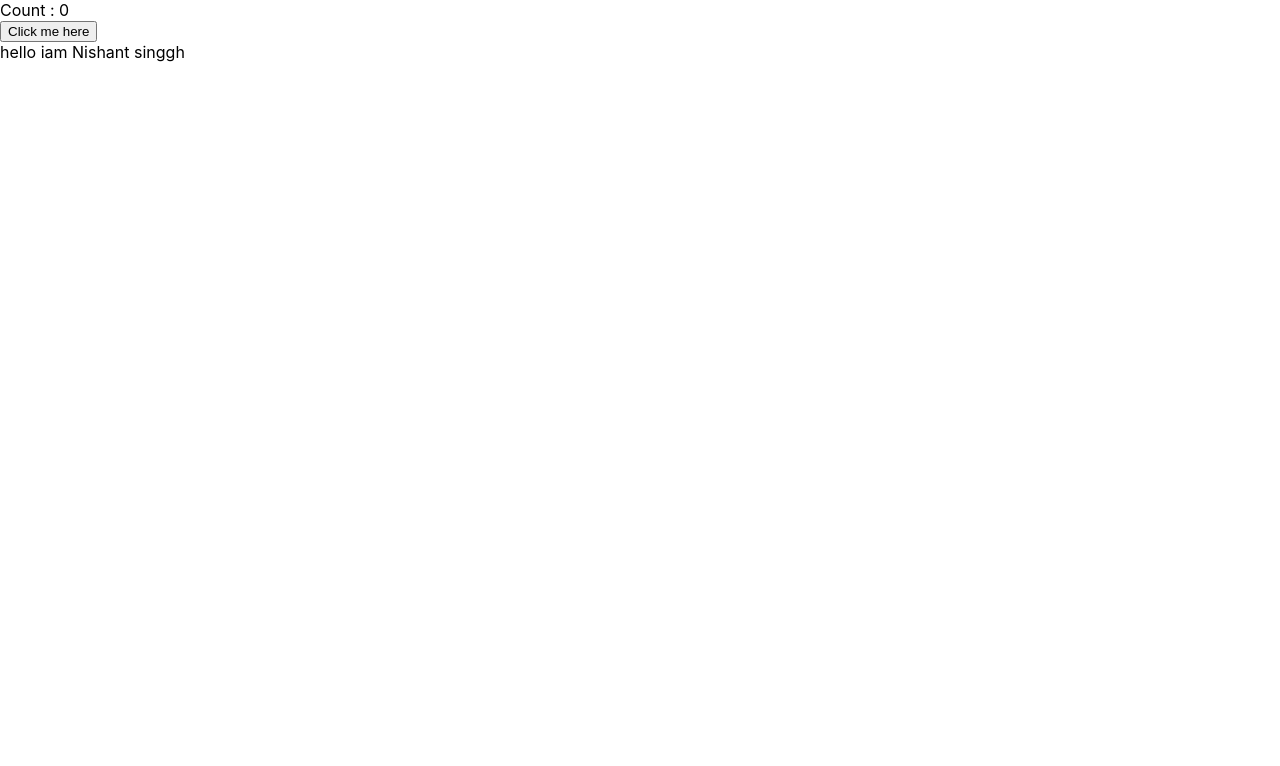
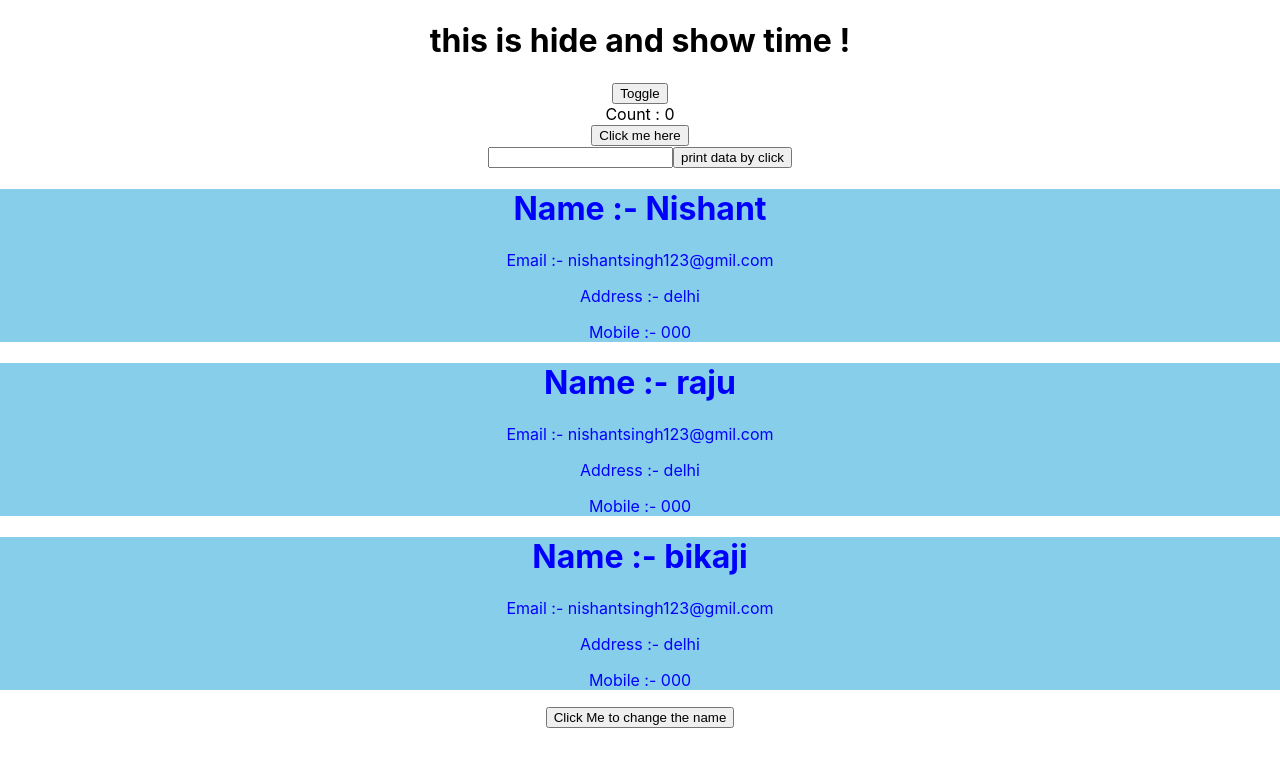
Before and after one commit to nishantsingh345/react-practice, a React (Create React App) app: page / in a window 1280 px wide. Shown: the top 766 px of the page. Built offline with nearby package versions, Linux system fonts and the light colour scheme.

Commit message:
add print input and toggle

```diff
--- a/src/App.js
+++ b/src/App.js
@@ -1,12 +1,47 @@
-import { React } from "react";
+import { React, useState } from "react";
+import "./App.css";
 import States from "./components/States";
-import User from "./User";
+import Props from "./components/Props";
+import PrintInput from "./components/PrintInput";
+import HideandShow from "./components/HideandShow";
 
 function App() {
+  const [name, setNmae] = useState("Nishant");
+
+  function changename() {
+    setNmae("Rajnish singh");
+  }
+
   return (
     <div className="App">
+      <HideandShow />
       <States />
-      <User />
+      <PrintInput />
+
+      <>
+        <Props
+          name={name}
+          email={"nishantsingh123@gmil.com"}
+          other={{ address: "delhi", mobile: "000" }}
+        />
+        <Props
+          name={"raju"}
+          email={"nishantsingh123@gmil.com"}
+          other={{ address: "delhi", mobile: "000" }}
+        />
+        <Props
+          name={"bikaji"}
+          email={"nishantsingh123@gmil.com"}
+          other={{ address: "delhi", mobile: "000" }}
+        />
+        <button
+          onClick={() => {
+            changename();
+          }}
+        >
+          Click Me to change the name
+        </button>
+      </>
     </div>
   );
 }
--- /dev/null
+++ b/src/components/HideandShow.js
@@ -0,0 +1,36 @@
+import React, { useState } from "react";
+
+const HideandShow = () => {
+  const [staus, setStaus] = useState(true);
+
+  return (
+    <div>
+      {staus ? <h1>this is hide and show time !</h1> : ""}
+
+      {/* <button
+        onClick={() => {
+          setStaus(false);
+        }}
+      >
+        Hide
+      </button>
+      <button
+        onClick={() => {
+          setStaus(true);
+        }}
+      >
+        Show
+      </button> */}
+
+      <button
+        onClick={() => {
+          setStaus(!staus);
+        }}
+      >
+        Toggle
+      </button>
+    </div>
+  );
+};
+
+export default HideandShow;
--- /dev/null
+++ b/src/components/PrintInput.js
@@ -0,0 +1,22 @@
+import React, { useState } from "react";
+
+const PrintInput = () => {
+  const [data, setData] = useState(null);
+  const [print, setPrint] = useState(false);
+
+  function getdata(val) {
+    console.log(val.target.value);
+    setData(val.target.value);
+    setPrint(false);
+  }
+
+  return (
+    <div>
+      {print ? <p>{data}</p> : null}
+      <input type="text" onChange={getdata} />
+      <button onClick={() => setPrint(true)}>print data by click</button>
+    </div>
+  );
+};
+
+export default PrintInput;
--- /dev/null
+++ b/src/components/Props.js
@@ -0,0 +1,14 @@
+import React from "react";
+
+const Props = (props) => {
+  return (
+    <div style={{ backgroundColor: "skyblue", color: "blue" }}>
+      <h1>Name :- {props.name} </h1>
+      <p>Email :- {props.email} </p>
+      <p>Address :- {props.other.address}</p>
+      <p>Mobile :- {props.other.mobile}</p>
+    </div>
+  );
+};
+
+export default Props;
```
